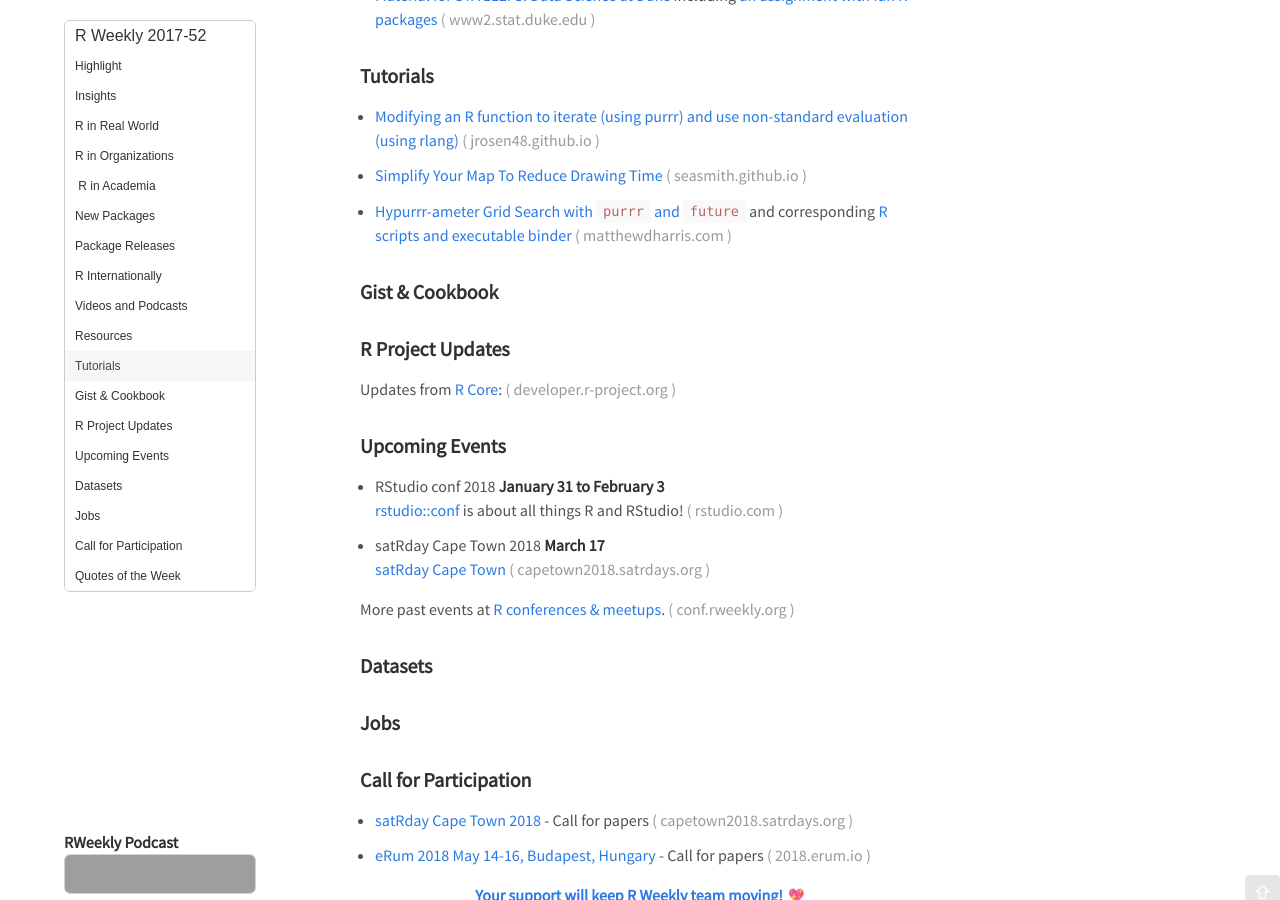
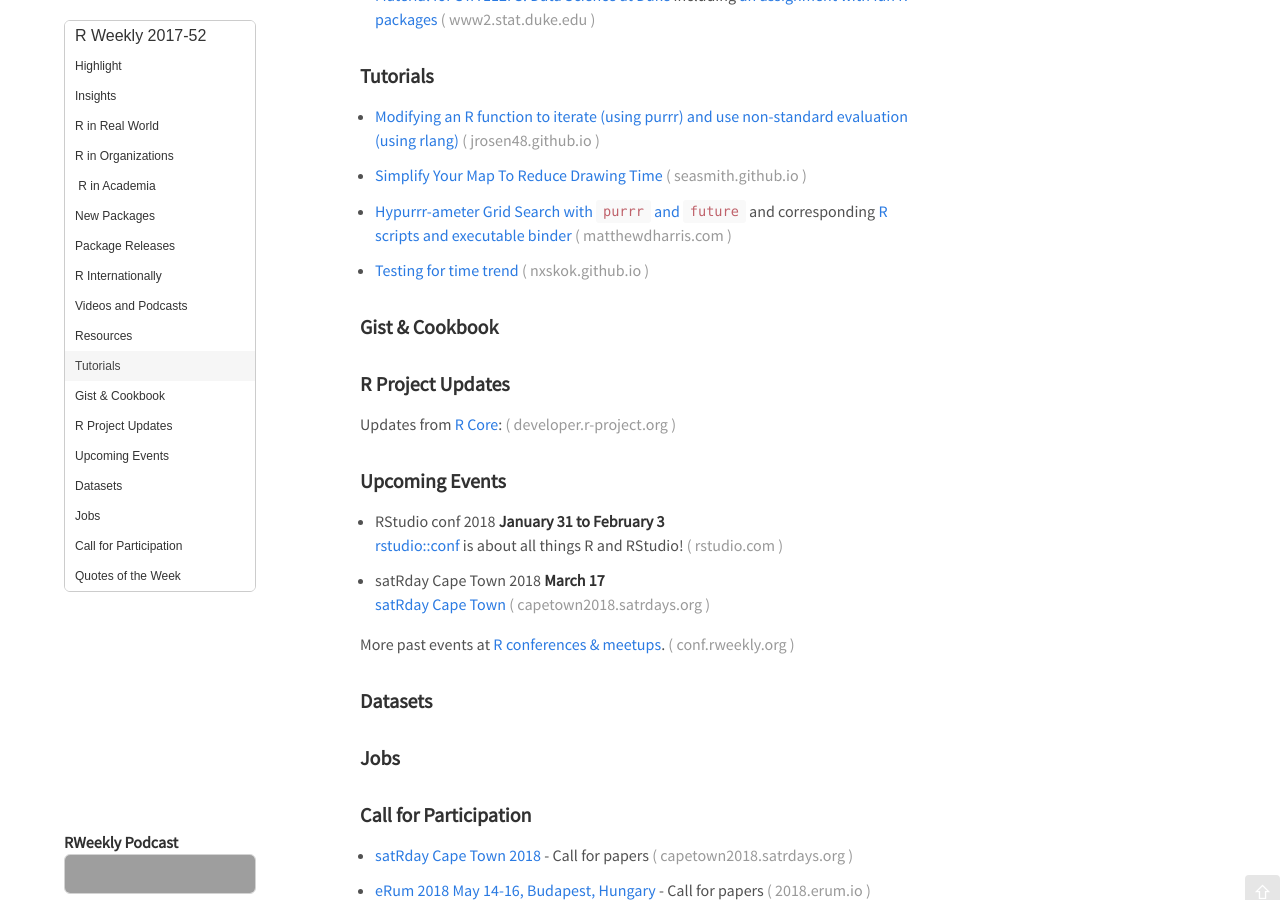
Before and after one commit to rweekly/rweekly.org, a Jekyll site: the page built from draft.md, in a window 1280 px wide and 900 px high, scrolled down 866 px. Built offline with Jekyll 4.4.1, drawn with Linux system fonts in a browser that asks for light colours; emoji names are drawn with the system emoji font; comment, search, counter and statistics services are not loaded; grey boxes are pictures that could not be loaded.

Commit message:
Update draft.md
cc @nxskok

```diff
--- a/draft.md
+++ b/draft.md
@@ -66,6 +66,8 @@
 
 + [Hypurrr-ameter Grid Search with `purrr` and `future`](https://matthewdharris.com/2017/12/18/hypurrr-ameter-grid-search-with-purrr-and-future/) and corresponding [R scripts and executable binder](https://github.com/mrecos/hypurrr-ameters)
 
++ [Testing for time trend](https://nxskok.github.io/blog/2017/12/16/testing-for-time-trend/)
+
 ### Gist & Cookbook
 
 
```
